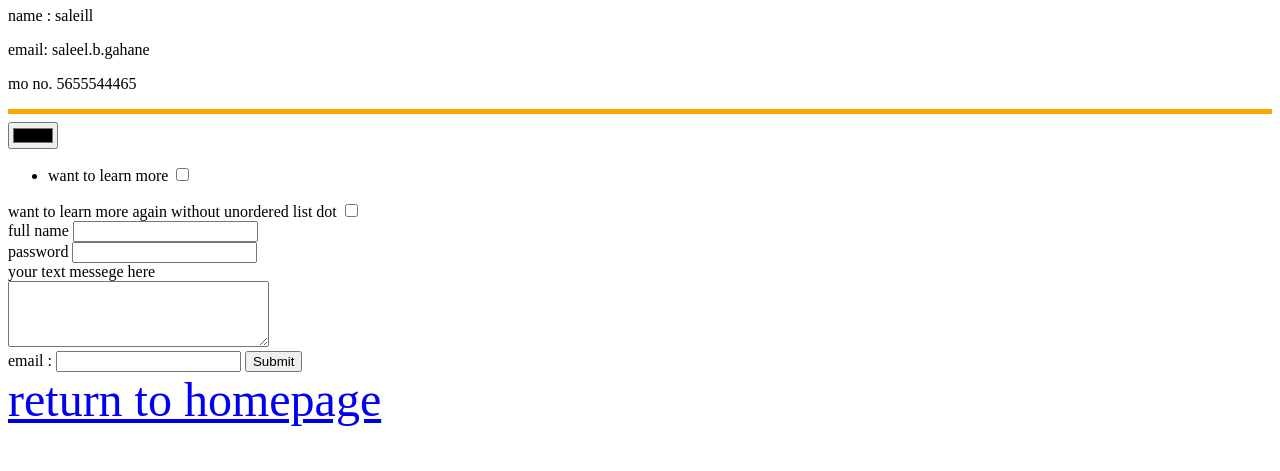
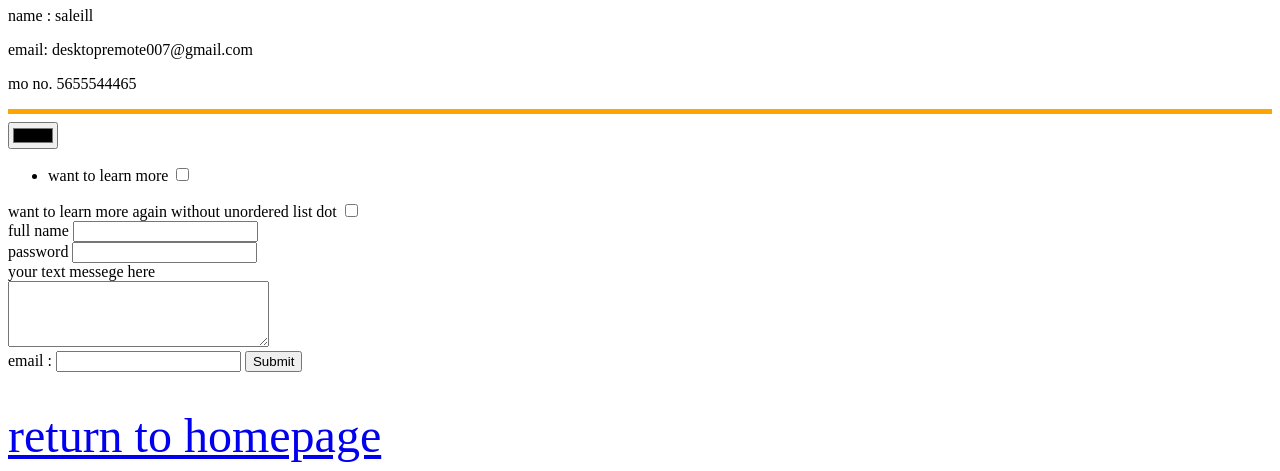
Before and after one commit to saleill/org, a plain HTML site: page contact.html in a window 1280 px wide. Shown: the part 534-1005 px from the top of the page. Before the commit the page ends 969 px from the top, so only its background shows below. Drawn offline with Linux system fonts and the light colour scheme.

Commit message:
Update contact.html
added line break after  submit button add changed return to home front under href

```diff
--- a/contact.html
+++ b/contact.html
@@ -8,7 +8,7 @@
   <title>contact saleill</title>
   <h1>basic contact detals</h1>
   <p>name : saleill</p>
-  <p>email: saleel.b.gahane</p>
+  <p>email: desktopremote007@gmail.com</p>
   <p>mo no. 5655544465</p>
   <hr size="5" color="orange">
   <!--- https://www.computerhope.com/issues/ch000056.htm --->
@@ -44,6 +44,8 @@
    <input type="email" name="mail" value="">
    <input type="submit" name="">
   </form>
+  <br>
+  <br>
   <font size="200px"><a href="index.html">return to homepage </a></font>
  </body>
 </html>
```
